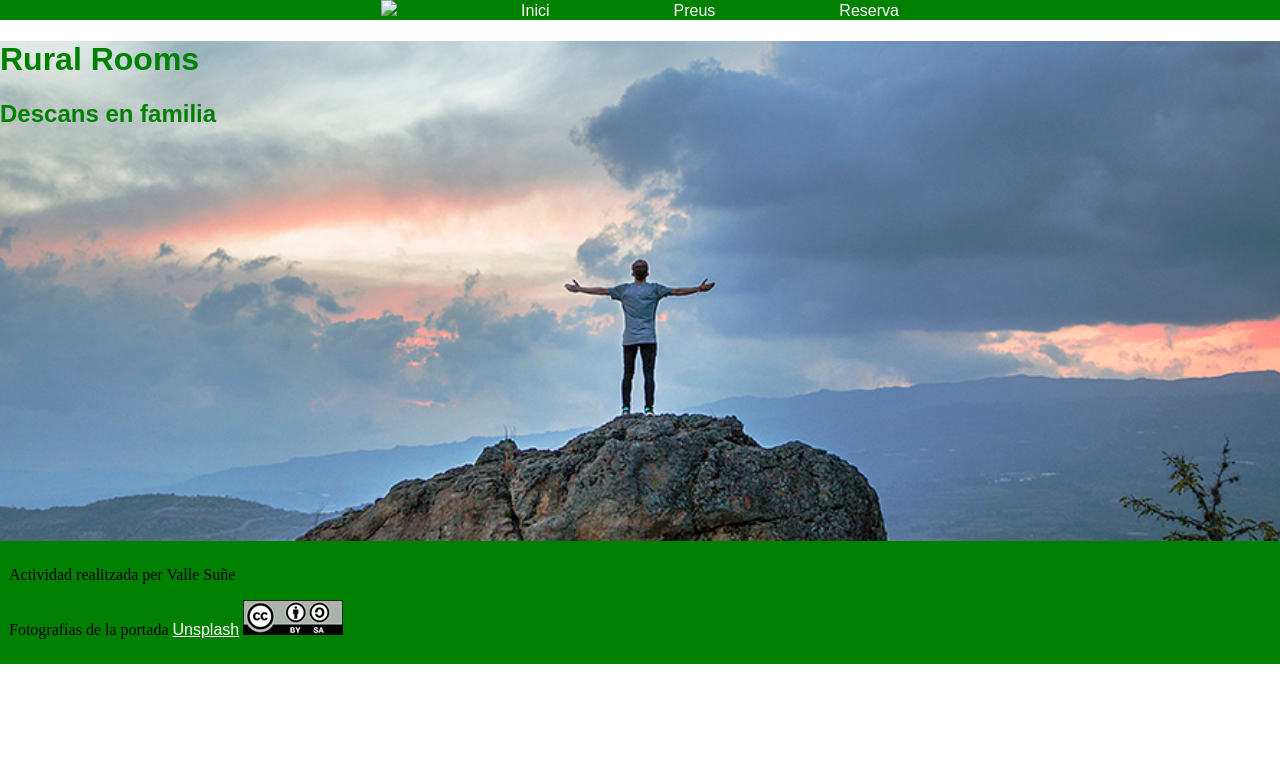
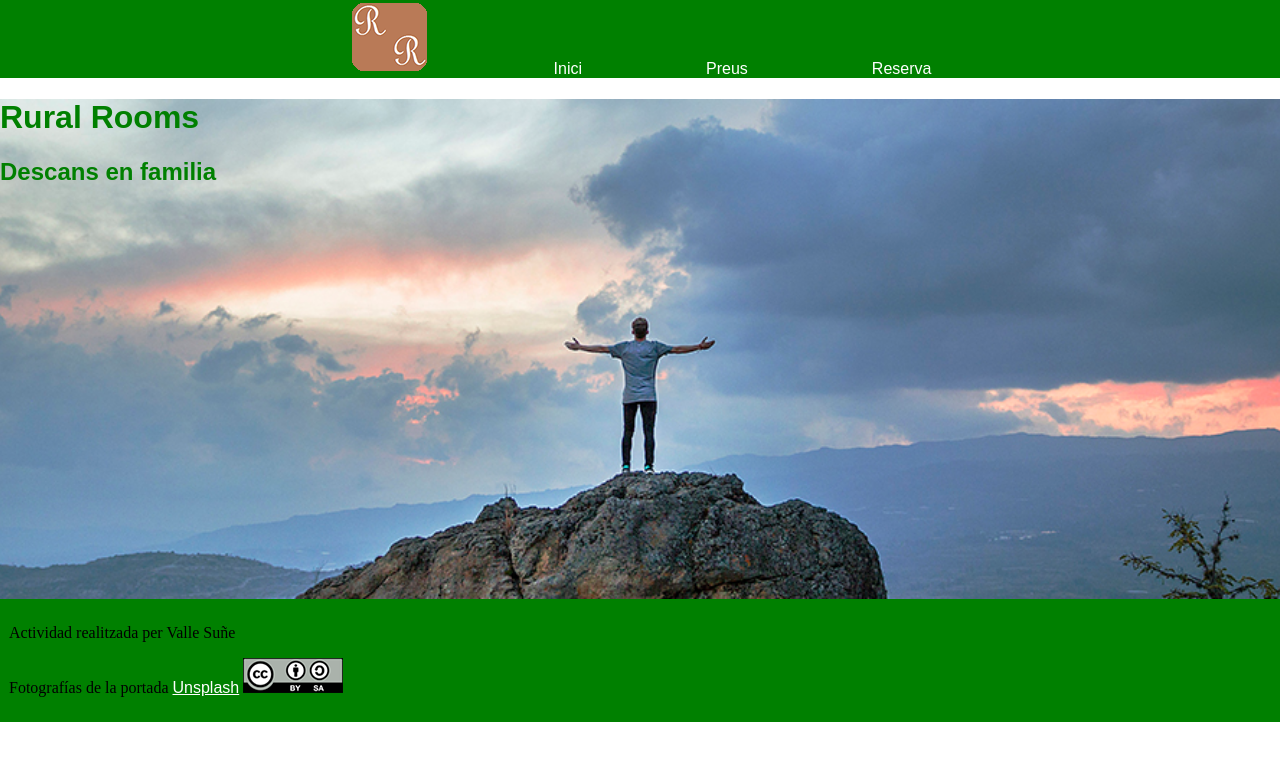
Before and after one commit to vallesune/asixbm4, a plain HTML site: page act4/index.html in a window 1280 px wide. Drawn offline with Linux system fonts and the light colour scheme; the site is published under a folder, as on GitHub Pages, so addresses that start at the root find nothing.

Commit message:
Update index.html

```diff
--- a/act4/index.html
+++ b/act4/index.html
@@ -10,7 +10,7 @@
 </head>
 <body>
 <ul id="nav">
-    <li><img src="/img/RRLogo.png"></li>
+    <li><img src="img/RRLogo.png"></li>
     <li><a href="index.html">Inici</a></li>
     <li><a href="preus.html">Preus</a></li>
     <li><a href="reserva.html">Reserva</a></li>
```
